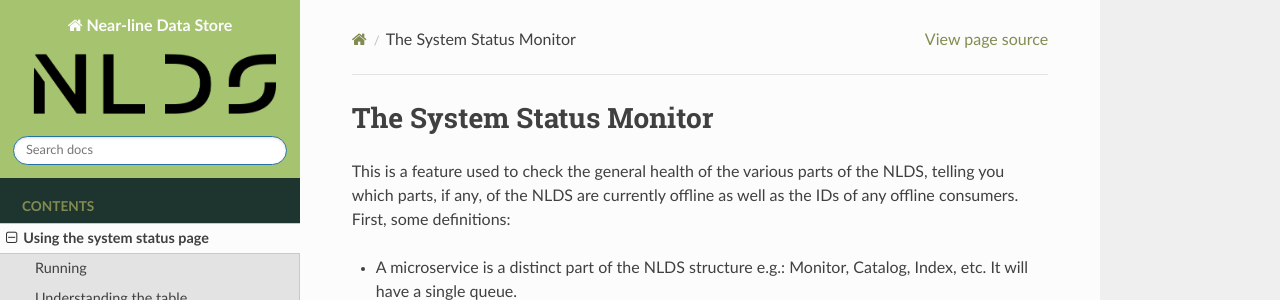
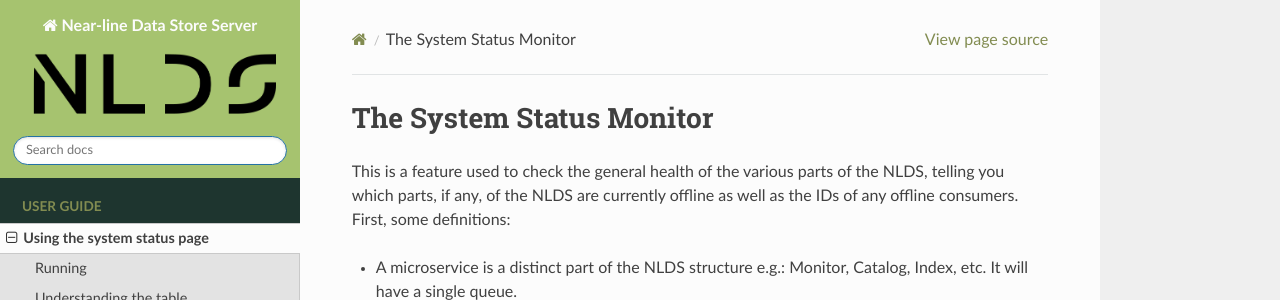
Before and after one commit to cedadev/nlds, a Sphinx documentation site: the page built from docs/source/system-status.rst, in a window 1280 px wide. Shown: the top 300 px of the page. Built offline with Sphinx 7.4.7 and the Read the Docs theme 2.0.0, drawn with Linux system fonts in a browser that asks for light colours; pages that are not in the unit, such as notebooks, are missing from menus.

Commit message:
Reorganise images into separate directory

```diff
--- a/docs/source/conf.py
+++ b/docs/source/conf.py
@@ -19,7 +19,7 @@
 
 # -- Project information -----------------------------------------------------
 
-project = 'Near-line Data Store'
+project = 'Near-line Data Store Server'
 copyright = '2022-2024, Neil Massey & Jack Leland'
 author = 'Neil Massey & Jack Leland'
 
@@ -39,7 +39,7 @@
 
 # Add any paths that contain templates here, relative to this directory.
 templates_path = ['_templates']
-html_favicon = '_static/icon-black.png'
+html_favicon = '_images/icon-black.png'
 
 # List of patterns, relative to source directory, that match files and
 # directories to ignore when looking for source files.
@@ -59,7 +59,7 @@
 # so a file named "default.css" will overwrite the builtin "default.css".
 html_static_path = ['_static']
 
-html_logo = "_static/nlds.png"
+html_logo = "_images/nlds.png"
 html_theme_options = {
     'logo_only': False,
     'display_version': True,
--- a/docs/source/system-status.rst
+++ b/docs/source/system-status.rst
@@ -61,7 +61,7 @@
 this link does actually work even though it looks very confusing it will set the time limit to 2 and open a table with catalog, monitor, index and logger rows
 and would look like this:
 
-.. image:: status_images/short_table.png
+.. image:: _images/status/short_table.png
     :width: 400
     :alt: short table
 
@@ -153,26 +153,26 @@
 
 When no consumers are running, the info bar is blue, and the status text is red.
 
-.. image:: status_images/all_off.png
+.. image:: _images/status/all_off.png
   :width: 600
   :alt: All consumers off
 |
 When all consumers inside a microservice are offline the info bar is red as well as the status column text for the offline microservice. The working microservices status text is green.
 
-.. image:: status_images/failed.png
+.. image:: _images/status/failed.png
   :width: 600
   :alt: A consumer failed
 |
 When some consumers inside a microservice are offline the info bar is red
 the partially failed microservice's status text is orange.
 
-.. image:: status_images/part_failed.png
+.. image:: _images/status/part_failed.png
   :width: 600
   :alt: some consumers failed
 |
 When all consumers online the info bar is green, there is nothing in failed consumer column and all status text is green.
 
-.. image:: status_images/success.png
+.. image:: _images/status/success.png
   :width: 600
   :alt: All consumers on
 
```
Also changed, not shown: docs/source/index.rst (+25 -6 lines), docs/source/_images/esiwace2.png (added), docs/source/_images/icon-black.png (renamed from docs/source/_static/icon-black.png), docs/source/_images/icon.png (renamed from docs/source/_static/icon.png), docs/source/_images/logo.png (renamed from docs/source/_static/logo.png), docs/source/_images/nlds-logo.png (renamed from docs/source/_static/nlds-logo.png), docs/source/_images/nlds.png (renamed from docs/source/_static/nlds.png), docs/source/_images/status/all_off.png (renamed from docs/source/status_images/all_off.png), docs/source/_images/status/failed.png (renamed from docs/source/status_images/failed.png), docs/source/_images/status/part_failed.png (renamed from docs/source/status_images/part_failed.png), docs/source/_images/status/short_table.png (renamed from docs/source/status_images/short_table.png), docs/source/_images/status/success.png (renamed from docs/source/status_images/success.png), 2 other files.
